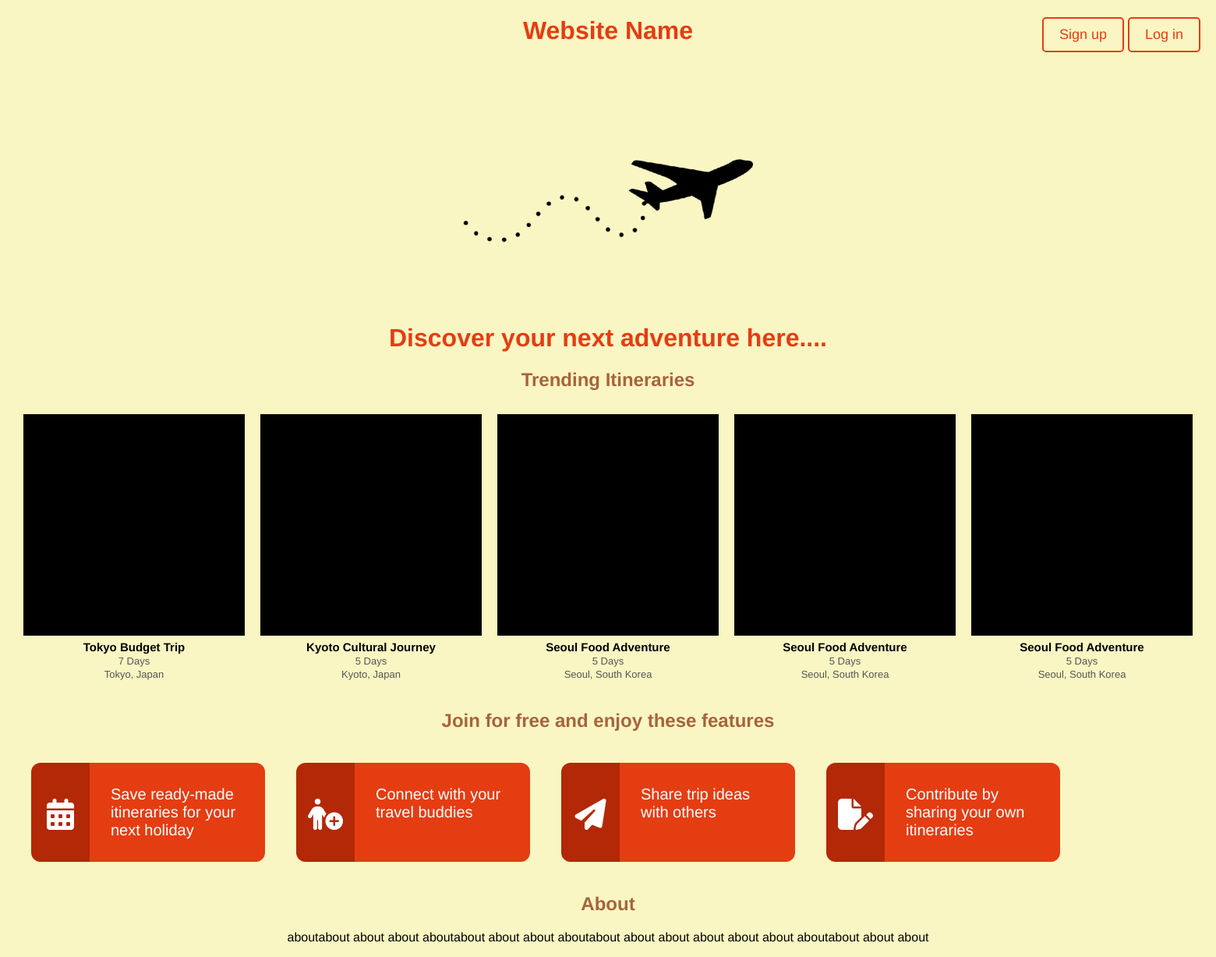
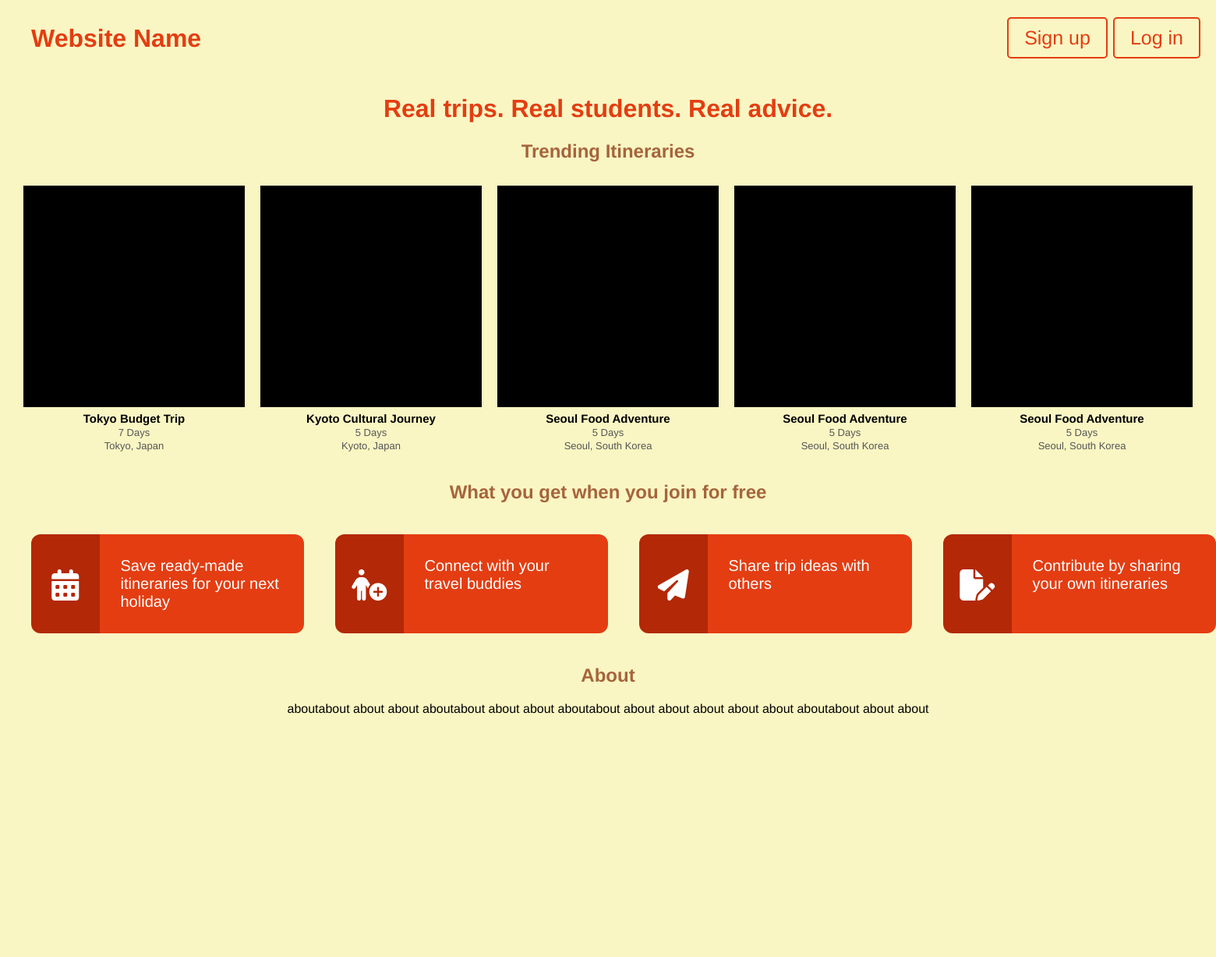
Before and after one commit to laura-camila-av/travel-social-media, a Flask app: page / in a window 1560 px wide. Shown: the whole page at 78% size. After the commit the page ends 915 px from the top, so only its background shows below. Run offline with Flask 3, Linux system fonts and the light colour scheme.

Commit message:
Added sticky header for website name and login and sign up buttons

```diff
--- a/static/styles.css
+++ b/static/styles.css
@@ -26,6 +26,17 @@ h2 {
 }
 
 /*Homepage Styling START*/
+.homepage-header {
+    position: sticky;
+    top: 0;
+    background-color: #faf6c3;
+    z-index: 10;
+    display: flex;
+    justify-content: space-between;
+    align-items: center;
+    padding: 10px 40px;
+}
+
 .trending-itinerary-container {
     display: grid;
     grid-template-columns: repeat(5, 1fr);
@@ -37,8 +48,8 @@ h2 {
 .feature-container {
     display: grid;
     grid-template-columns: repeat(4, 1fr);
-    gap: 20px;
-    max-width: 1500px;
+    gap: 15px;
+    max-width: 1200px;
     margin: 30px auto;
 }
 
@@ -48,7 +59,7 @@ h2 {
     align-items: stretch;
     position: relative;
     margin: 10px;
-    width: 300px;
+    width: 350px;
     min-height: 120px;
     border-radius: 12px;
     overflow: hidden;
@@ -71,6 +82,35 @@ h2 {
     flex-shrink: 0;
     margin-top: 4px;
     padding: 7px;
+}
+
+.account-buttons {
+  position: absolute;
+  top: 22px;
+  right: 20px;
+  font-size: 25px;
+}
+
+.btn {
+    width: 100%;
+      height: 50x;
+      color: #e43d12;
+      border: 2px solid #e43d12;
+      border-radius: 10px;
+      padding: 0 20px;
+      text-align: center;
+      display: block;
+      background-color: transparent;
+      cursor: pointer;
+      font-size: 16px;
+      font-weight: bold;
+      margin-top: 12px;
+      transition: 0.3s;
+}
+
+.btn:hover {
+    background-color: #e43d12;
+    color: #faf6c3;
 }
 
 /*Homepage Styling END*/
@@ -121,34 +161,7 @@ a:hover, a:active {
 }
 
 /*Search Page Styling END */
-.account-buttons {
-  position: absolute;
-  top: 22px;
-  right: 20px;
-  font-size: 18px;
-}
 
-.btn {
-    width: 100%;
-      height: 48px;
-      color: #e43d12;
-      border: 2px solid #e43d12;
-      border-radius: 10px;
-      padding: 0 20px;
-      text-align: center;
-      display: block;
-      background-color: transparent;
-      cursor: pointer;
-      font-size: 16px;
-      font-weight: bold;
-      margin-top: 12px;
-      transition: 0.3s;
-}
-
-.btn:hover {
-    background-color: #e43d12;
-    color: #faf6c3;
-}
 /*Itinerary display and form styling START*/
 .btn-itinerary-form {
     width: auto;
--- a/templates/homepage.html
+++ b/templates/homepage.html
@@ -10,10 +10,16 @@
 </style>
 
 <body>
-    <h1><strong>Website Name</strong> </h1>
-    <img src="{{ url_for('static', filename='logo.png') }}" class="logo">
 
-     <h1><strong>Discover your next adventure here....</strong> </h1>
+<div class="homepage-header">
+    <h1><strong>Website Name</strong></h1>
+    <div class="account-buttons">
+        <a href="/login?form=register">Sign up</a>
+        <a href="/login?form=login">Log in</a>
+    </div>
+</div>
+
+     <h1><strong>Real trips. Real students. Real advice.</strong> </h1>
 
 <h2>Trending Itineraries</h2>
 
@@ -73,7 +79,7 @@
 
     </div>
 
-<h2>Join for free and enjoy these features</h2>
+<h2>What you get when you join for free</h2>
 
 <div class="trending-itinerary-container">
     <div class="feature-detail-box">
@@ -149,11 +155,6 @@
 <h2>About</h2>
 <p> aboutabout about about aboutabout about about aboutabout about about about about about aboutabout about about </p>
 
-<div class="account-buttons">
-    <a href="/login?form=register">Sign up</a>
-    <a href="/login?form=login">Log in</a>
-</div>
-
 </body>
 
 </html>
```
